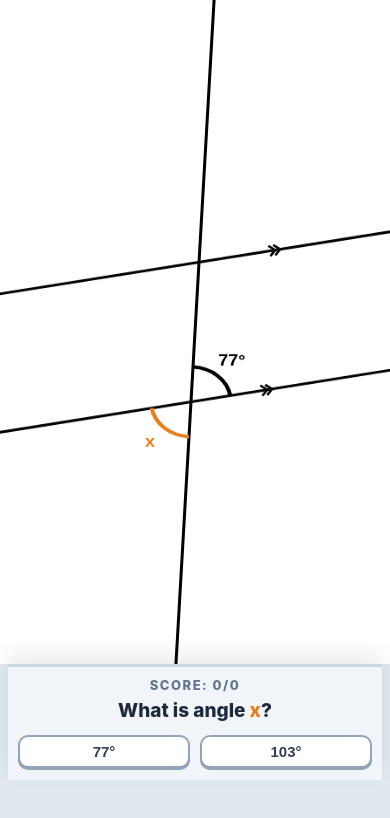
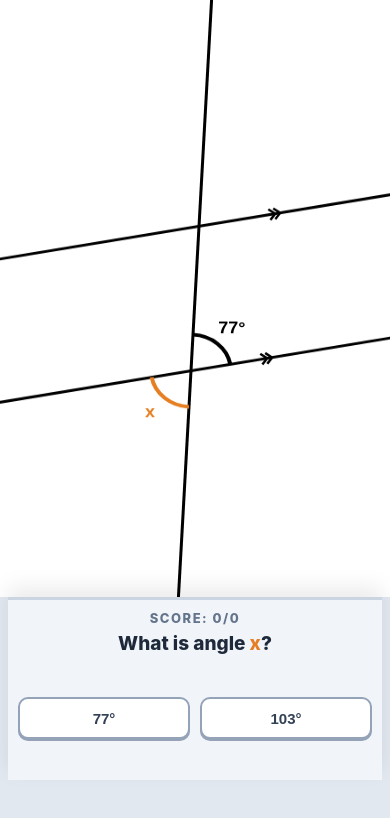
Before and after one commit to GameDevElliot/MathsQuiz, a plain HTML site: page index.html in a window 390 px wide. Both pictures are taken after a click on the button "Start Game". Drawn offline with Linux system fonts and the light colour scheme.

Commit message:
Add min heights for choice area and buttons
Introduce a --choice-area-min-height CSS variable and apply it to #ui (min-height) plus align-content:center to stabilize layout. Provide a smaller responsive value in the mobile media query and add a mobile-specific min-height (42px) for #answers button.game-btn to improve touch targets and layout on small screens.

```diff
--- a/index.html
+++ b/index.html
@@ -7,6 +7,7 @@
     <style>
         :root {
             --bottom-clearance: max(18px, env(safe-area-inset-bottom, 0px));
+            --choice-area-min-height: 150px;
         }
 
         html, body {
@@ -137,6 +138,8 @@
             width: 100%;
             max-width: 450px;
             margin: 0 auto;
+            min-height: var(--choice-area-min-height);
+            align-content: center;
         }
 
         button.game-btn {
@@ -174,6 +177,7 @@
         @media (max-width: 640px) {
             :root {
                 --bottom-clearance: max(64px, env(safe-area-inset-bottom, 0px));
+                --choice-area-min-height: 100px;
             }
 
             #ui {
@@ -191,6 +195,10 @@
                 min-height: 42px;
                 font-size: 11px;
                 padding: 6px 3px;
+            }
+
+            #answers button.game-btn {
+                min-height: 42px;
             }
         }
 
```
